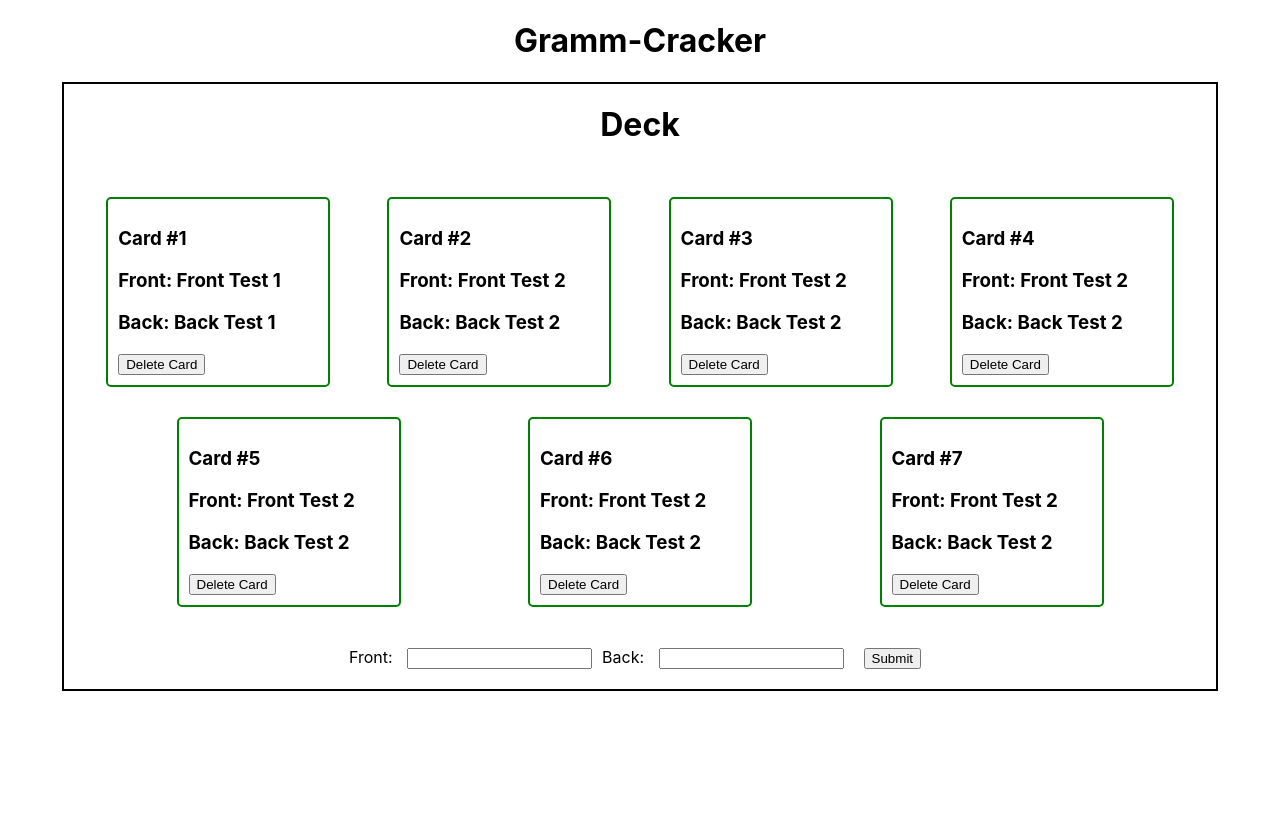
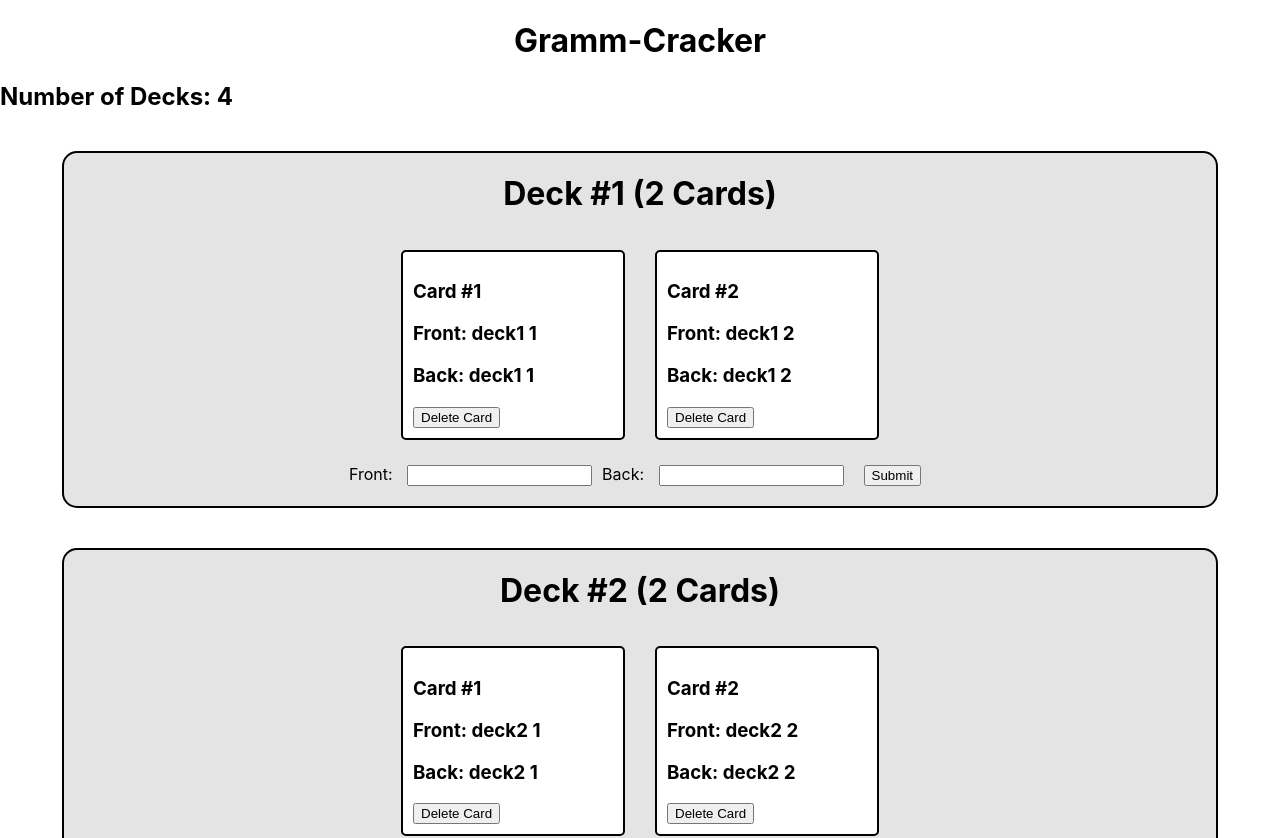
Before and after one commit to vincenthanguk/Vocabulazy, a React (Create React App) app: page / in a window 1280 px wide. Shown: the top 838 px of the page. Before the commit the page ends 800 px from the top, so only its background shows below. Built offline with nearby package versions, Linux system fonts and the light colour scheme.

Commit message:
dynamic creation of decks and flashcards through data.js

```diff
--- a/src/App.js
+++ b/src/App.js
@@ -1,14 +1,36 @@
 import './App.css';
+import React from 'react';
 
 import FlashcardsContainer from './components/flashcards-container/flashcards-container.component';
+import Data from './data';
 
-function App() {
-  return (
-    <div>
-      <h1>Gramm-Cracker</h1>
-      <FlashcardsContainer />
-    </div>
-  );
+class App extends React.Component {
+  constructor(props) {
+    super(props);
+    this.state = Data;
+  }
+  render() {
+    return (
+      <div>
+        <h1>Gramm-Cracker</h1>
+        <h2>Number of Decks: {Object.keys(this.state).length}</h2>
+        <div className="mainContainer">
+          <ul>
+            {Object.entries(this.state).map(([key, value], index) => {
+              return (
+                <li key={index}>
+                  <FlashcardsContainer
+                    deck={(key, value)}
+                    deckNumber={index + 1}
+                  />
+                </li>
+              );
+            })}
+          </ul>
+        </div>
+      </div>
+    );
+  }
 }
 
 export default App;
--- a/src/components/flashcard/flashcard.styles.css
+++ b/src/components/flashcard/flashcard.styles.css
@@ -1,7 +1,8 @@
 .flashcard {
   width: 200px;
   margin: 15px;
-  border: 2px solid green;
+  border: 2px solid black;
+  background-color: white;
   padding: 10px;
   border-radius: 5px;
 }
--- a/src/components/flashcards-container/flashcards-container.component.jsx
+++ b/src/components/flashcards-container/flashcards-container.component.jsx
@@ -7,38 +7,8 @@ import Form from '../form/form-component';
 class FlashcardsContainer extends React.Component {
   constructor(props) {
     super(props);
-    this.state = {
-      deck: [
-        {
-          cardFront: 'Front Test 1',
-          cardBack: 'Back Test 1',
-        },
-        {
-          cardFront: 'Front Test 2',
-          cardBack: 'Back Test 2',
-        },
-        {
-          cardFront: 'Front Test 2',
-          cardBack: 'Back Test 2',
-        },
-        {
-          cardFront: 'Front Test 2',
-          cardBack: 'Back Test 2',
-        },
-        {
-          cardFront: 'Front Test 2',
-          cardBack: 'Back Test 2',
-        },
-        {
-          cardFront: 'Front Test 2',
-          cardBack: 'Back Test 2',
-        },
-        {
-          cardFront: 'Front Test 2',
-          cardBack: 'Back Test 2',
-        },
-      ],
-    };
+
+    this.state = { ...props };
   }
 
   handleSubmit = (card) => {
@@ -47,22 +17,24 @@ class FlashcardsContainer extends React.Component {
 
   removeCard = (index) => {
     const { deck } = this.state;
-    console.log(this.state);
-    console.log(deck);
 
     this.setState({
       deck: deck.filter((card, i) => {
         return i !== index;
-      }, console.log(this.state)),
+      }),
     });
   };
 
   render() {
+    const { deckNumber } = this.props;
+    const { deck } = this.state;
     return (
       <div className="container">
-        <h1>Deck</h1>
+        <h1>
+          Deck #{deckNumber} ({deck.length} Cards)
+        </h1>
         <ul>
-          {this.state.deck.map(({ cardFront, cardBack }, index) => {
+          {deck.map(({ cardFront, cardBack }, index) => {
             return (
               <li key={index}>
                 <Flashcard
--- a/src/components/flashcards-container/flashcards-container.styles.css
+++ b/src/components/flashcards-container/flashcards-container.styles.css
@@ -9,6 +9,10 @@ ul {
 .container {
   width: 90vw;
   border: 2px solid black;
+  border-radius: 15px;
+  background-color: rgb(228, 228, 228);
+  margin-top: 20px;
+  margin-bottom: 20px;
   display: flex;
   flex-direction: column;
   align-items: center;
--- /dev/null
+++ b/src/data.js
@@ -0,0 +1,52 @@
+const decks = {
+  deck1: [
+    {
+      cardFront: 'deck1 1',
+      cardBack: 'deck1 1',
+    },
+    {
+      cardFront: 'deck1 2',
+      cardBack: 'deck1 2',
+    },
+  ],
+  deck2: [
+    {
+      cardFront: 'deck2 1',
+      cardBack: 'deck2 1',
+    },
+    {
+      cardFront: 'deck2 2',
+      cardBack: 'deck2 2',
+    },
+  ],
+  deck3: [
+    {
+      cardFront: 'deck3 1',
+      cardBack: 'deck3 1',
+    },
+    {
+      cardFront: 'deck3 2',
+      cardBack: 'deck3 2',
+    },
+    {
+      cardFront: 'deck3 3',
+      cardBack: 'deck3 3',
+    },
+  ],
+  deck4: [
+    {
+      cardFront: 'deck3 1',
+      cardBack: 'deck3 1',
+    },
+    {
+      cardFront: 'deck3 2',
+      cardBack: 'deck3 2',
+    },
+    {
+      cardFront: 'deck3 3',
+      cardBack: 'deck3 3',
+    },
+  ],
+};
+
+export default decks;
```
Also changed, not shown: 2 other files (tests, documents, lock files or other folders).
